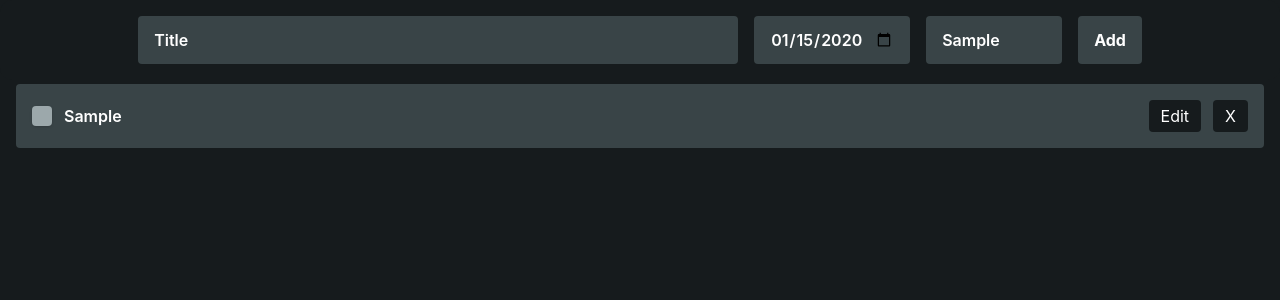
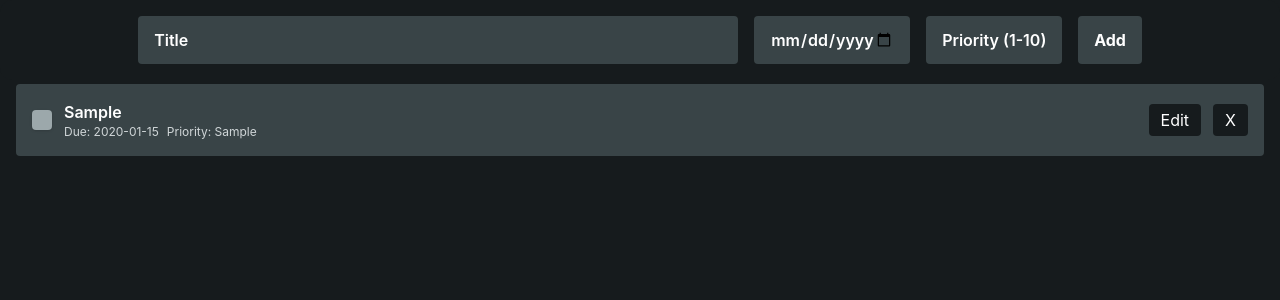
Before and after one commit to JacksonHoran/task-manager, a Vue app: page / in a window 1280 px wide. Both pictures are taken after typing "Sample", "2020-01-15", "Sample" into the empty fields and a click on the button "Add". Shown: the top 300 px of the page. Built offline with nearby package versions, Linux system fonts and the light colour scheme.

Commit message:
allow edits on date and priority

```diff
--- a/src/components/TaskEditForm.vue
+++ b/src/components/TaskEditForm.vue
@@ -6,14 +6,24 @@ const props = defineProps({
 });
 
 const draftTaskName = ref(props.task?.name || "");
+const draftTaskDueDate = ref(props.task?.dueDate || "");
+const draftTaskPriority = ref(props.task?.priority ?? "");
 const emit = defineEmits(["task-changed", "cancel"]);
 
 const handleSave = () => {
   if (!draftTaskName.value.trim()) {
-    alert("Error: Editing a task cannot result in a blank name! Please delete the task instead.");
+    alert(
+      "Error: Editing a task cannot result in a blank name! Please delete the task instead.",
+    );
     return;
   }
-  emit("task-changed", props.task.id, draftTaskName.value);
+  emit(
+    "task-changed",
+    props.task.id,
+    draftTaskName.value,
+    draftTaskDueDate.value,
+    draftTaskPriority.value,
+  );
   draftTaskName.value = "";
 };
 
@@ -32,15 +42,23 @@ const handleCancel = () => {
       type="text"
       class="flex-1 pl-2 py-1 ml-6 text-[16px] text-white font-semibold placeholder:font-semibold placeholder:text-mist-300 outline-none bg-mist-900 rounded"
       placeholder="Edit task..." />
+    <input
+      v-model="draftTaskDueDate"
+      type="date"
+      class="py-1 flex-initial px-4 text-[16px] text-white placeholder:text-white font-semibold placeholder:font-semibold bg-mist-900 rounded" />
+    <input
+      v-model="draftTaskPriority"
+      type="text"
+      class="w-8 p-1 pl-2.5 flex-initial text-[16px] text-white placeholder:text-white font-semibold placeholder:font-semibold bg-mist-900 rounded" />
     <button
       type="submit"
-      class="px-3 py-1 rounded bg-mist-900 text-white hover:bg-mist-700"">
+      class="px-3 py-1 rounded bg-mist-900 text-white hover:bg-mist-700">
       Save
     </button>
     <button
       type="button"
       @click="handleCancel"
-      class="px-3 py-1 rounded bg-mist-900 text-white hover:bg-mist-700"">
+      class="px-3 py-1 rounded bg-mist-900 text-white hover:bg-mist-700">
       Cancel
     </button>
   </form>
--- a/src/components/TaskForm.vue
+++ b/src/components/TaskForm.vue
@@ -2,6 +2,8 @@
 import { ref } from "vue";
 
 const taskName = ref("");
+const taskDueDate = ref("");
+const taskPriority = ref("");
 const emit = defineEmits(["task-added"]);
 
 const handleSubmit = () => {
@@ -9,8 +11,14 @@ const handleSubmit = () => {
     alert("Error: Invalid input provided!");
     return;
   }
-  emit("task-added", taskName.value);
+  emit("task-added", {
+    name: taskName.value,
+    dueDate: taskDueDate.value,
+    priority: taskPriority.value,
+  });
   taskName.value = "";
+  taskDueDate.value = "";
+  taskPriority.value = "";
 };
 </script>
 
@@ -23,16 +31,14 @@ const handleSubmit = () => {
       type="text"
       class="w-150 flex-none h-12 px-4 text-[16px] text-white placeholder:text-white font-semibold placeholder:font-semibold bg-mist-700 rounded"
       placeholder="Title" />
-      <input
+    <input
       v-model="taskDueDate"
       type="date"
-      class="w-39 flex-inital h-12 px-4 text[16px] text-white placeholder:text-white font-semibold placeholder:font-semibold bg-mist-700 rounded"/>
-      <input
+      class="w-39 flex-initial h-12 px-4 text-[16px] text-white placeholder:text-white font-semibold placeholder:font-semibold bg-mist-700 rounded" />
+    <input
       v-model="taskPriority"
-      type="numer"
-      min="1"
-      max="10"
-      class="w-34 flex-initial h-12 px-4 text[16px] text-white placeholder:text-white font-semibold placeholder:font-semibold bg-mist-700 rounded"
+      type="text"
+      class="w-34 flex-initial h-12 px-4 text-[16px] text-white placeholder:text-white font-semibold placeholder:font-semibold bg-mist-700 rounded"
       placeholder="Priority (1-10)" />
     <button
       type="submit"
--- a/src/components/TaskItem.vue
+++ b/src/components/TaskItem.vue
@@ -8,9 +8,11 @@ const emit = defineEmits(["task-remove", "edit-task", "task-complete"]);
 const editTask = () => {
   emit("edit-task", props.task.id);
 };
+
 const remove = () => {
   emit("task-remove", props.task.id);
 };
+
 const completeTask = () => {
   emit("task-complete", props.task.id);
 };
@@ -25,10 +27,16 @@ const completeTask = () => {
         :checked="task.isChecked"
         @change="completeTask"
         class="relative peer h-5 w-5 shrink-0 transition-all cursor-pointer appearance-none rounded shadow hover:shadow-md bg-mist-400 checked:bg-mist-900 checked:before:content-['\2714'] checked:before:absolute checked:before:inset-0 checked:before:flex checked:before:items-center checked:before:justify-center checked:before:text-white checked:before:text-sm" />
-      <label
-        class="peer-checked:line-through peer-checked:text-mist-400 max-w-full font-semibold">
-        {{ task.name }}
-      </label>
+      <div class="flex flex-col">
+        <label
+          class="peer-checked:line-through peer-checked:text-mist-400 max-w-full font-semibold">
+          {{ task.name }}
+        </label>
+        <div class="flex gap-2 text-xs text-mist-300">
+          <span v-if="task.dueDate">Due: {{ task.dueDate }}</span>
+          <span v-if="task.priority">Priority: {{ task.priority }}</span>
+        </div>
+      </div>
     </div>
     <div class="flex items-center gap-3">
       <button
--- a/src/components/TaskList.vue
+++ b/src/components/TaskList.vue
@@ -8,27 +8,38 @@ const tasksArr = ref([]);
 const currentTask = ref(null);
 
 onMounted(() => {
-    const savedTasks = localStorage.getItem("tasks");
-    if (savedTasks) {
-      tasksArr.value = JSON.parse(savedTasks);
-    }
+  const savedTasks = localStorage.getItem("tasks");
+  if (savedTasks) {
+    tasksArr.value = JSON.parse(savedTasks);
+  }
 });
 
-watch(tasksArr, (newTasks) => {
-  localStorage.setItem("tasks", JSON.stringify(newTasks));
-}, {deep: true});
+watch(
+  tasksArr,
+  (newTasks) => {
+    localStorage.setItem("tasks", JSON.stringify(newTasks));
+  },
+  { deep: true },
+);
 
-const addNewTask = (taskName) => {
+const addNewTask = (taskData) => {
   tasksArr.value.push({
     id: Date.now(),
-    name: taskName,
+    name: taskData.name,
+    dueDate: taskData.dueDate,
+    priority: taskData.priority,
     isChecked: false,
   });
 };
 
-const updateTask = (id, newName) => {
+const updateTask = (id, newName, newDueDate, newPriority) => {
   let index = tasksArr.value.findIndex((t) => t.id === id);
-  if (index !== -1) tasksArr.value[index].name = newName;
+  if (index !== -1) {
+    let task = tasksArr.value[index];
+    task.name = newName;
+    task.dueDate = newDueDate;
+    task.priority = newPriority;
+  }
   currentTask.value = null;
 };
 
@@ -67,7 +78,6 @@ const markTaskComplete = (id) => {
           @task-remove="removeTask" />
       </template>
     </div>
-
     <div
       v-else
       class="mt-12 flex flex-col items-center justify-center text-center p-8 rounded-xl">
```
